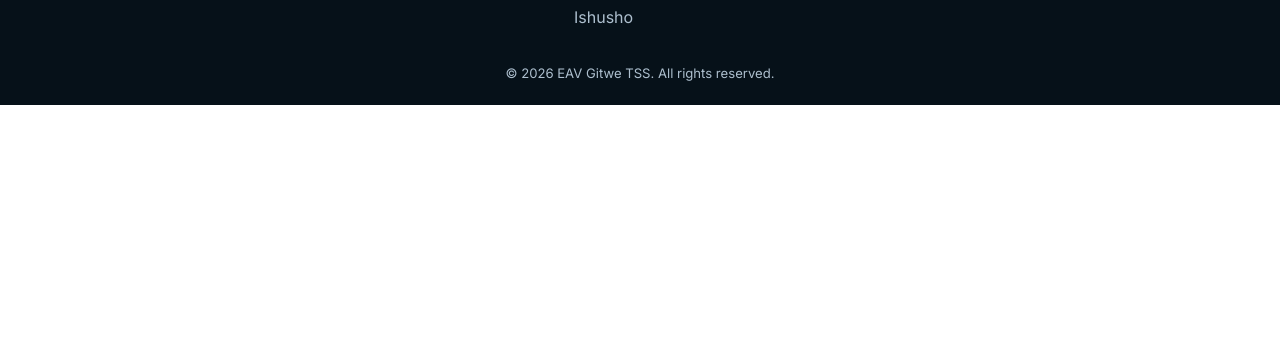
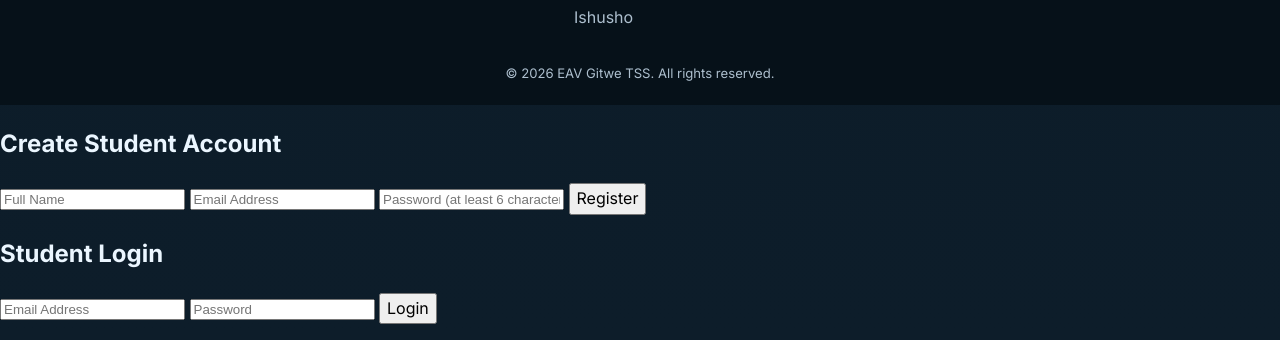
Before and after one commit to anastaseuwimana20-ui/dynamic-website-animations, a plain HTML site: page index.html in a window 1280 px wide. Shown: the part 6031-6371 px from the top of the page. Before the commit the page ends 6136 px from the top, so only its background shows below. Drawn offline with Linux system fonts and the light colour scheme; no server answers.

Commit message:
Add student account registration and login section

```diff
--- a/index.html
+++ b/index.html
@@ -360,4 +360,52 @@
 
    <script type="module" src="script.js"></script>
   </body>
+
+<!-- STUDENT ACCOUNT SECTION -->
+<section id="accounts" class="auth-section">
+  <div class="auth-container">
+
+    <div id="registerPanel">
+      <h2>Create Student Account</h2>
+      <form id="registerForm">
+        <input id="registerName" type="text"
+          placeholder="Full Name" required>
+
+        <input id="registerEmail" type="email"
+          placeholder="Email Address" required>
+
+        <input id="registerPassword" type="password"
+          placeholder="Password (at least 6 characters)"
+          minlength="6" required>
+
+        <button type="submit">Register</button>
+      </form>
+    </div>
+
+    <div id="loginPanel">
+      <h2>Student Login</h2>
+      <form id="loginForm">
+        <input id="loginEmail" type="email"
+          placeholder="Email Address" required>
+
+        <input id="loginPassword" type="password"
+          placeholder="Password" required>
+
+        <button type="submit">Login</button>
+      </form>
+    </div>
+
+    <div id="userPanel" hidden>
+      <h2>Student Dashboard</h2>
+      <p>Welcome, <span id="userName"></span></p>
+      <p>Email: <span id="userEmail"></span></p>
+      <button id="logoutBtn" type="button">Logout</button>
+    </div>
+
+    <p id="authMessage" aria-live="polite"></p>
+
+  </div>
+</section>
+</body>
 </html>
+</html>
```
